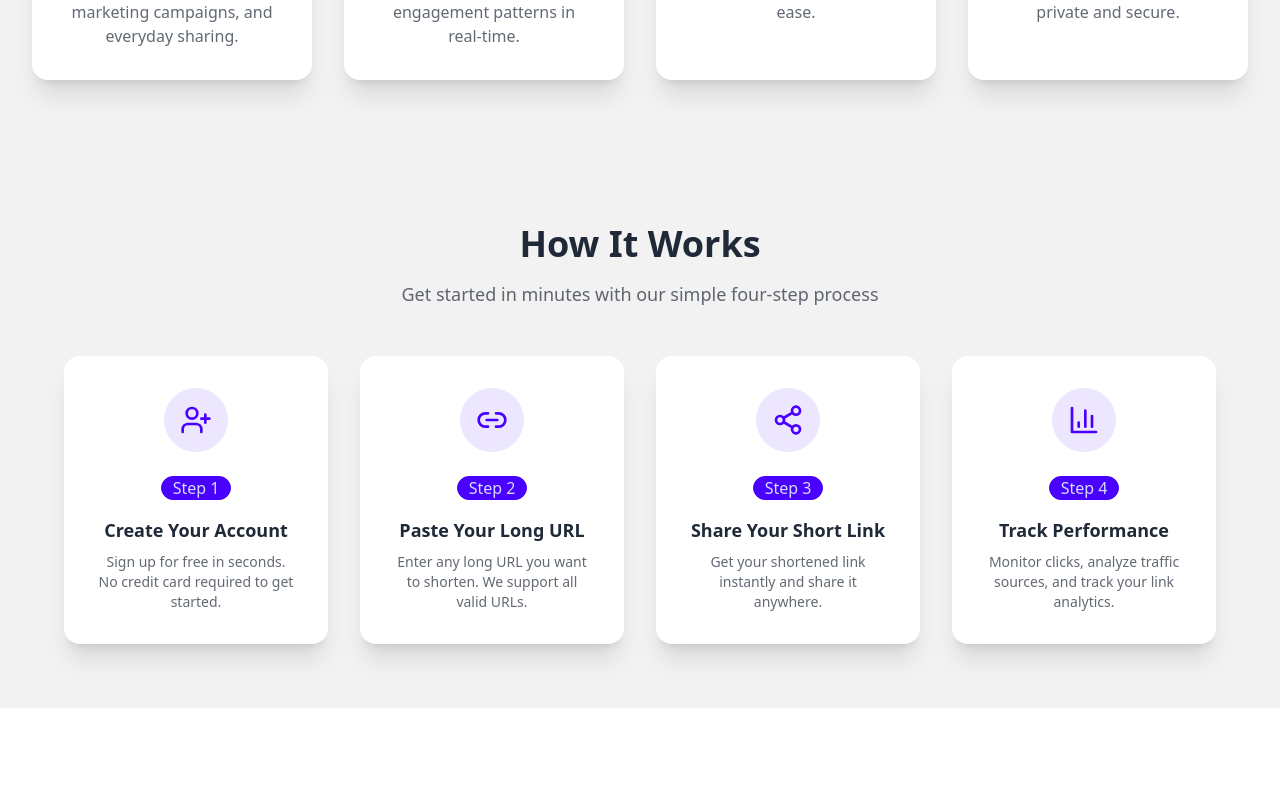
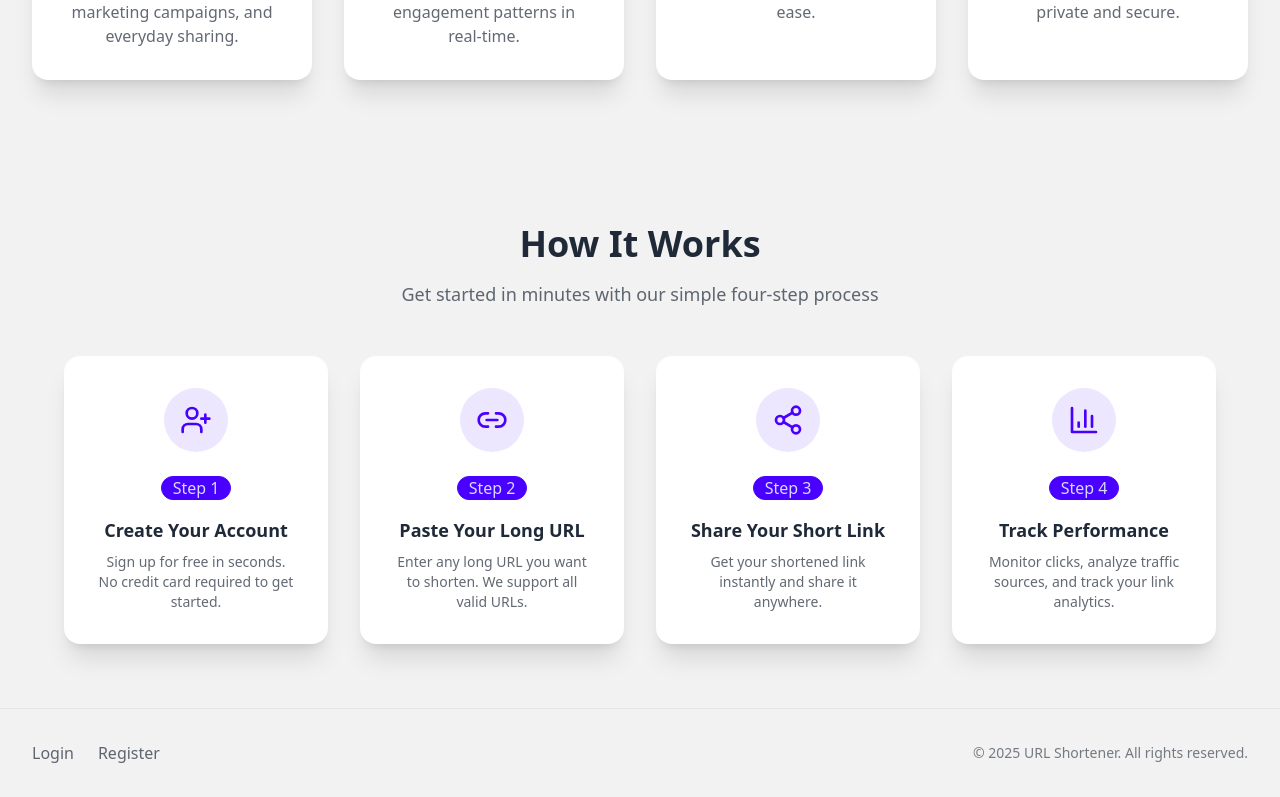
Before and after one commit to yetone/mirdb, a React (Vite) app in the folder frontend/: page / in a window 1280 px wide. Shown: the part 1148-1945 px from the top of the page. Before the commit the page ends 1856 px from the top, so only its background shows below. Built offline with nearby package versions, Linux system fonts and the light colour scheme.

Commit message:
feat(frontend): add footer section with navigation links and copyright
Add Footer component with Login and Register links pointing to their
respective routes. Includes copyright notice with dynamic year. Footer
is integrated into the homepage and includes comprehensive test coverage.

```diff
--- /dev/null
+++ b/frontend/src/components/Footer.tsx
@@ -0,0 +1,35 @@
+import { Link } from 'react-router-dom'
+
+export default function Footer() {
+  const currentYear = new Date().getFullYear()
+
+  return (
+    <footer
+      data-testid="footer"
+      className="bg-base-200 border-t border-base-300"
+    >
+      <div className="max-w-7xl mx-auto px-4 sm:px-6 lg:px-8 py-8">
+        <div className="flex flex-col md:flex-row justify-between items-center gap-6">
+          <nav aria-label="Footer navigation" className="flex gap-6">
+            <Link
+              to="/login"
+              className="link link-hover text-base-content/70 hover:text-primary transition-colors"
+            >
+              Login
+            </Link>
+            <Link
+              to="/register"
+              className="link link-hover text-base-content/70 hover:text-primary transition-colors"
+            >
+              Register
+            </Link>
+          </nav>
+
+          <p className="text-base-content/60 text-sm">
+            © {currentYear} URL Shortener. All rights reserved.
+          </p>
+        </div>
+      </div>
+    </footer>
+  )
+}
--- a/frontend/src/pages/Home.tsx
+++ b/frontend/src/pages/Home.tsx
@@ -1,6 +1,7 @@
 import HeroSection from '../components/HeroSection'
 import FeaturesSection from '../components/FeaturesSection'
 import HowItWorks from '../components/HowItWorks'
+import Footer from '../components/Footer'
 
 export default function Home() {
   return (
@@ -8,6 +9,7 @@
       <HeroSection />
       <FeaturesSection />
       <HowItWorks />
+      <Footer />
     </main>
   )
 }
```
Also changed, not shown: 1 other file (tests, documents, lock files or other folders).
